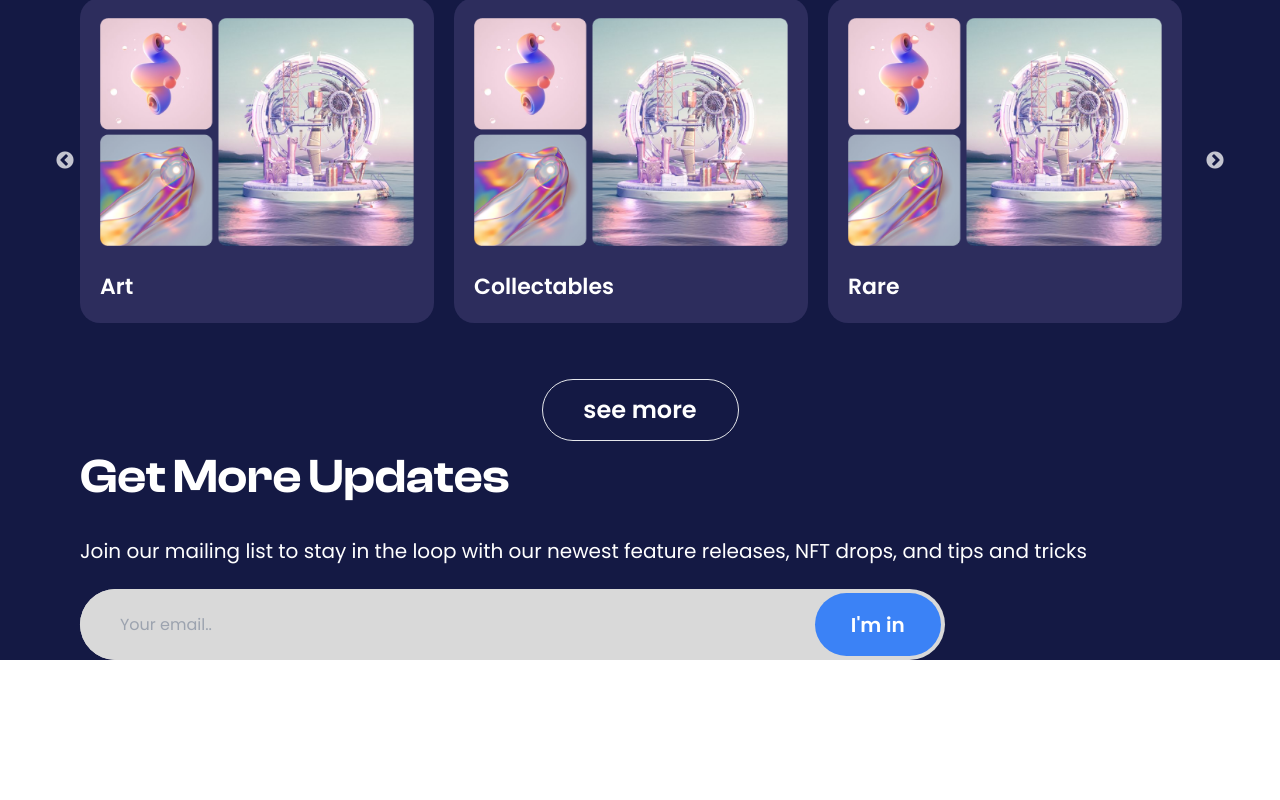
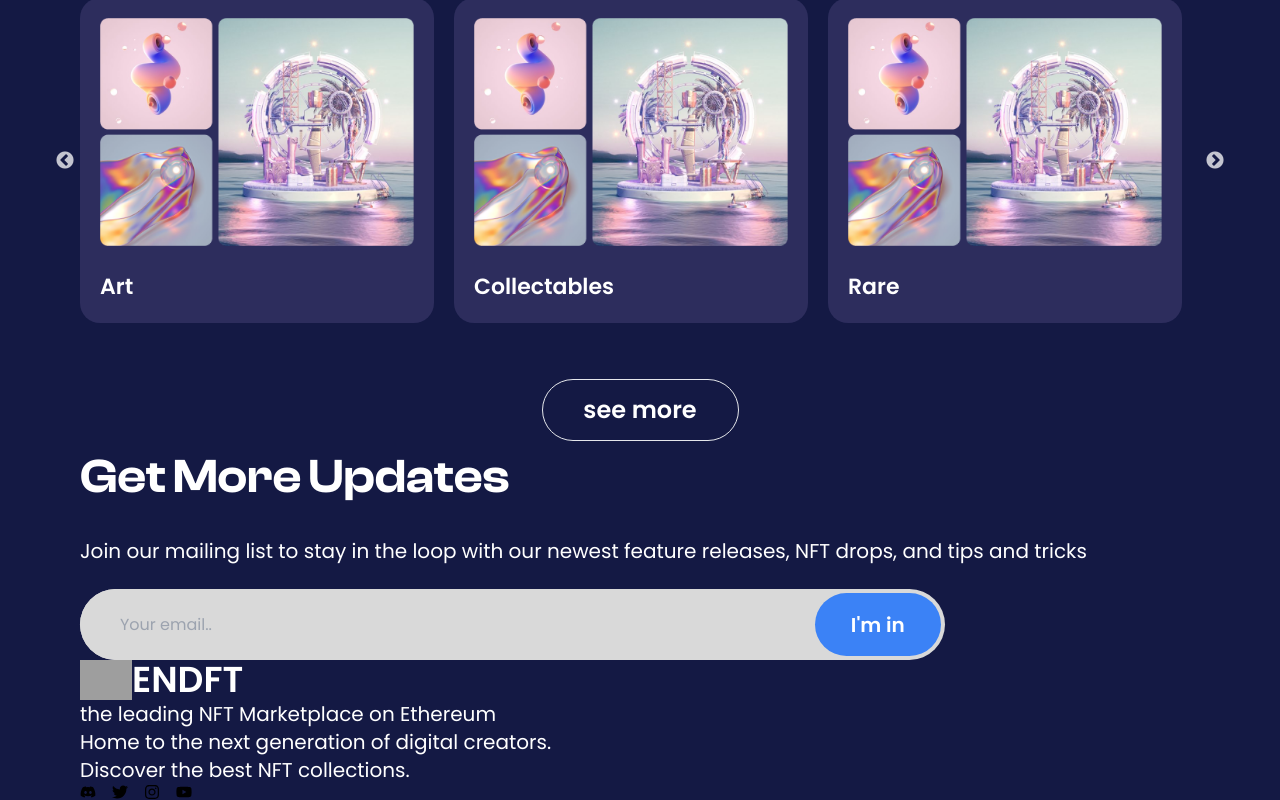
Before and after one commit to Hrithik0112/ENDFT-Nft-platform, a Next.js app: page / in a window 1280 px wide. Shown: the part 5385-6185 px from the top of the page. Before the commit the page ends 6045 px from the top, so only its background shows below. Built offline with nearby package versions, Linux system fonts and the light colour scheme; grey boxes are pictures that could not be loaded.

Commit message:
Feat: Added footer  and react icons

```diff
--- a/app/page.tsx
+++ b/app/page.tsx
@@ -1,5 +1,6 @@
 import Articles from "@/components/Articles";
 import CreateAndSell from "@/components/CreateAndSell";
+import Footer from "@/components/Footer";
 import GetMoreUpdate from "@/components/GetMoreUpdate";
 import Hero from "@/components/Hero";
 import Navbar from "@/components/Navbar";
@@ -20,6 +21,7 @@ export default function Home() {
       <Articles/>
       <TopCategories/>
       <GetMoreUpdate/>
+      <Footer/>
     </main>
   );
 }
--- /dev/null
+++ b/components/Footer.tsx
@@ -0,0 +1,35 @@
+import Image from "next/image";
+import React from "react";
+import { FaDiscord, FaInstagram, FaTwitter, FaYoutube } from "react-icons/fa";
+
+const Footer = () => {
+  return (
+    <div className="flex">
+      {/* data */}
+      <div className="flex flex-col">
+        {/* logo */}
+        <div className="flex">
+          <Image src="/Group 8.png" alt="logo" width={52} height={52} />
+          <p className="font-semibold text-4xl text-white">ENDFT</p>
+        </div>
+        {/* Paragrapg */}
+        <div>
+            <p className="font-normal text-xl text-white">
+            the leading NFT Marketplace on Ethereum <br/> Home to the next generation of digital creators. <br/>Discover the best NFT collections.
+            </p>
+        </div>
+        {/* logo list */}
+        <div className="flex gap-4">
+        <FaDiscord/>
+        <FaTwitter/>
+        <FaInstagram/>
+        <FaYoutube/>
+        </div>
+      </div>
+      {/* links list 1 */}
+      {/* links list 2 */}
+    </div>
+  );
+};
+
+export default Footer;
--- a/package.json
+++ b/package.json
@@ -12,6 +12,7 @@
     "next": "14.1.4",
     "react": "^18",
     "react-dom": "^18",
+    "react-icons": "^5.2.0",
     "react-slick": "^0.30.2",
     "slick-carousel": "^1.8.1"
   },
```
Also changed, not shown: 1 other file (tests, documents, lock files or other folders).
